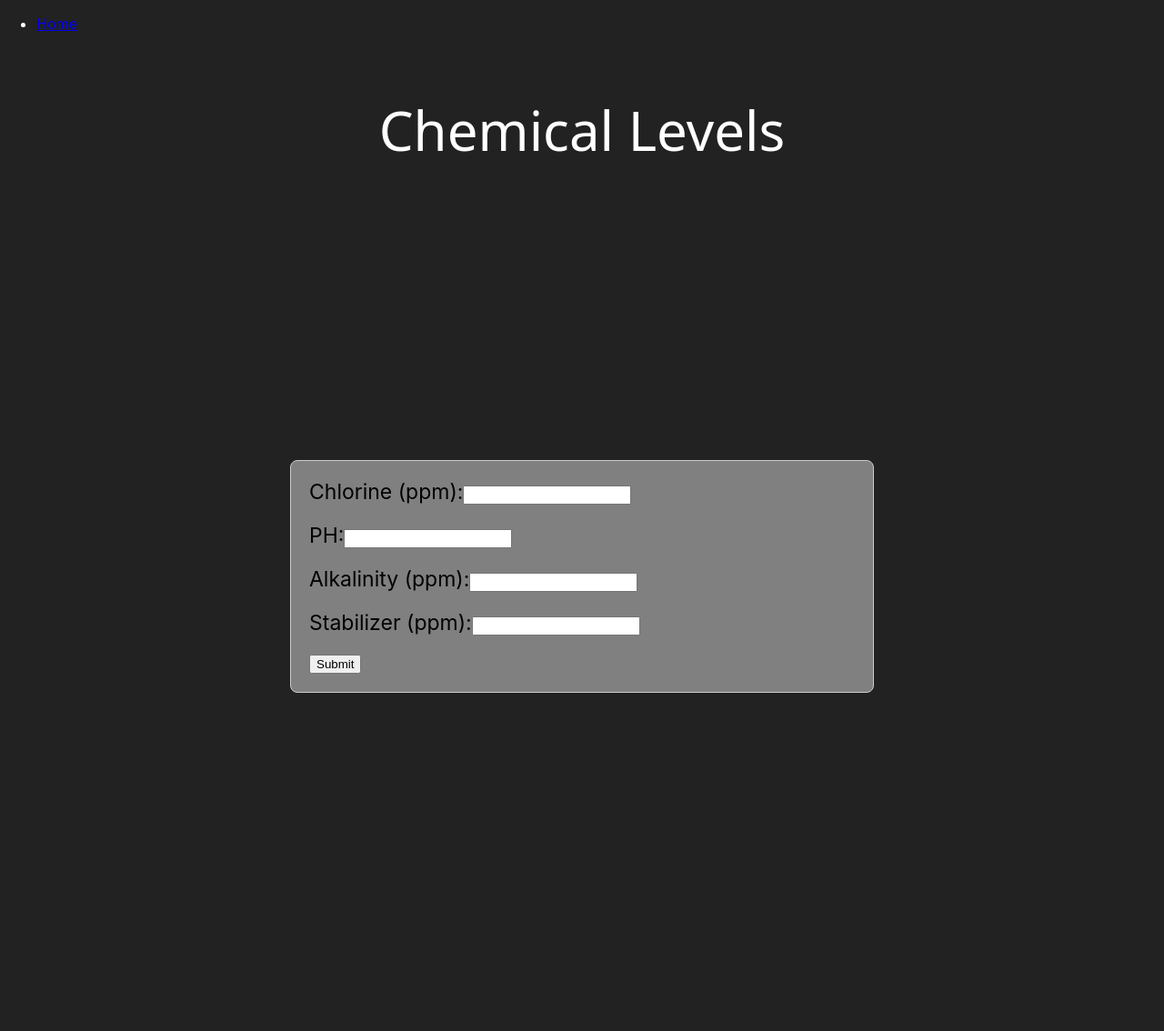
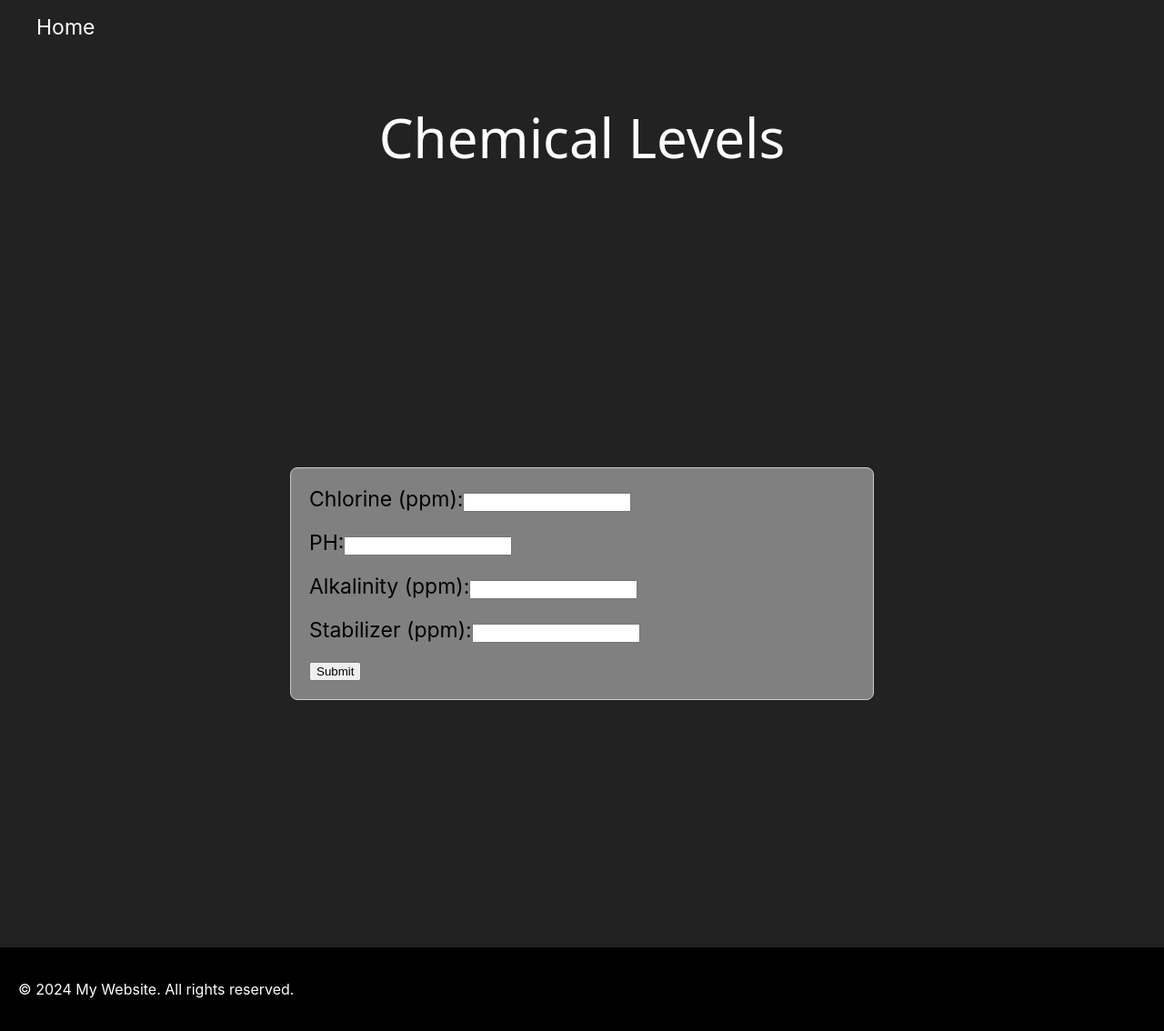
Before and after one commit to DevBolde/Chemical-Calculator, a React (Create React App) app: page /form in a window 1280 px wide. Shown: the whole page at 91% size. Before the commit the page ends 1034 px from the top, so only its background shows below. Built offline with nearby package versions, Linux system fonts and the light colour scheme.

Commit message:
optimized folder naming and added style files, added footer, increased home nav font

```diff
--- a/src/App.jsx
+++ b/src/App.jsx
@@ -1,6 +1,6 @@
 import React from 'react';
 import './App.css';
-import ChemicalLevelsForm from './ChemForm/Form.js';
+import ChemicalLevelsForm from './components/ChemForm/Form';
 import { Route, Routes } from 'react-router-dom';
 import Cover from './components/CoverPage';
 
--- /dev/null
+++ b/src/Style/Footer.css
@@ -0,0 +1,7 @@
+/* Footer.css */
+
+.footer {
+    background-color: #000; /* Set background color to black */
+    color: #fff; /* Set text color to white */
+    padding: 20px; /* Add padding for better spacing */
+}
--- a/src/ChemForm/Form.css
+++ b/src/Style/Form.css
@@ -31,3 +31,10 @@
 .Form label {
     font-size: 23px; /* Adjust the font size as needed */
 }
+
+
+body {
+  background-color: #222;
+  margin: 0;
+  padding: 0;
+}
--- /dev/null
+++ b/src/Style/Navigation.css
@@ -0,0 +1,19 @@
+/* Form.css */
+
+/* Target the list items (li) within the navigation */
+.navigation li {
+    color: white; /* Set the color of the list items */
+    list-style: none; /* Remove the bullet points */
+    font-size: 23px ;
+}
+
+/* Target the anchor (Link) elements within the list items */
+.navigation li a {
+    color: white; /* Set the color of the anchor elements */
+    text-decoration: none; /* Remove underline */
+}
+
+/* Target the visited state of the anchor elements */
+.navigation li a:visited {
+    color: white; /* Set the color of visited links */
+}
--- a/src/ChemForm/Form.js
+++ b/src/components/ChemForm/Form.js
@@ -1,8 +1,8 @@
 import  { useState } from 'react';
-import './Form.css'
-import Navigation from '../components/Navigation';
-import AlertMessage from '../components/AlertMessage';
-
+import '../../Style/Form.css'
+import Navigation from '../Navigation';
+import AlertMessage from '../AlertMessage';
+import Footer from '../Footer';
 
 
 function ChemicalLevelsForm() {
@@ -21,15 +21,6 @@ function ChemicalLevelsForm() {
 
     return (
         <div className='chem-form-page'>
-            <style>
-                {`
-                    body {
-                        background-color: #222;
-                        margin: 0;
-                        padding: 0;
-                    }
-                `}
-            </style>
             <Navigation />
             <div className='header'>
                 <h2>Chemical Levels</h2>
@@ -84,6 +75,7 @@ function ChemicalLevelsForm() {
             </form>
             {submitted && <AlertMessage chlorine={chlorine} ph={ph} alkalinity={alkalinity} stabilizer={stabilizer} />}
         </div>
+            <Footer />
         </div>
 
     );
--- a/src/components/Footer.jsx
+++ b/src/components/Footer.jsx
@@ -1,5 +1,5 @@
 import React from 'react';
-
+import '../Style/Footer.css'
 const Footer = () => {
   return (
     <footer className="footer">
--- a/src/components/Navigation.jsx
+++ b/src/components/Navigation.jsx
@@ -1,13 +1,16 @@
 import React from 'react';
 import { Link } from 'react-router-dom';
+import '../Style/Navigation.css'
+
 
 const Navigation = () => {
   return (
-    <nav className="navigation">
-      <ul>
-        <li style={{ color: 'white' }}><Link to="/">Home</Link></li>
-      </ul>
-    </nav>
+
+      <nav className="navigation">
+        <ul>
+          <li><Link to="/">Home</Link></li>
+        </ul>
+      </nav>
   );
 };
 
```
Also changed, not shown: src/components/Header.jsx (deleted, +0 -42 lines), src/components/Layout.jsx (deleted, +0 -19 lines).
